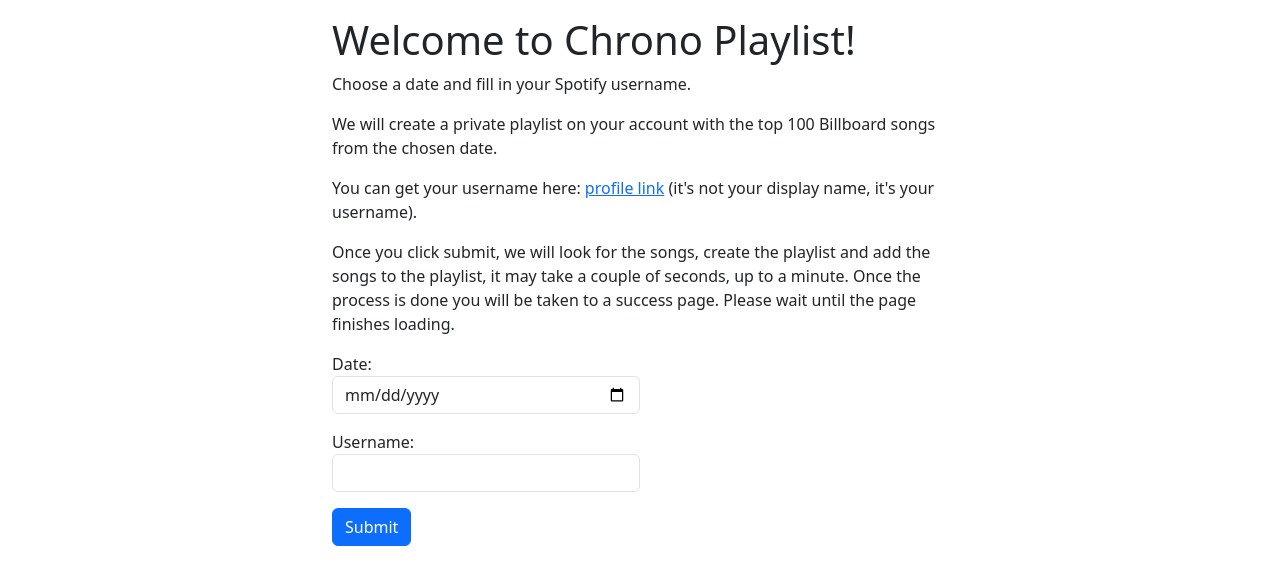
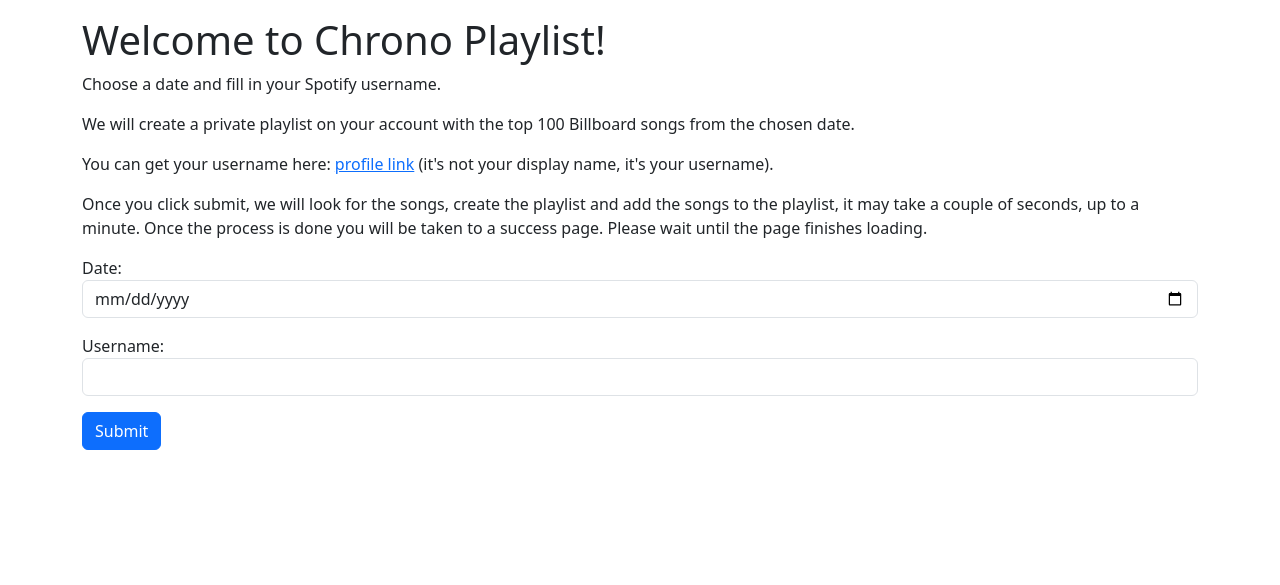
Before and after one commit to aricvs/chrono-playlist, a Python web app: template templates/index.html in a window 1280 px wide. Shown: the top 585 px of the page. Run offline with Jinja, Linux system fonts and the light colour scheme; the template is opened without the code that fills it, so the values that code supplies are empty.

Commit message:
Adjust container size in Bootstrap

```diff
--- a/templates/index.html
+++ b/templates/index.html
@@ -3,7 +3,7 @@
     Chrono Playlist
 {% endblock title %}
 {% block content %}
-    <div class="container w-50">
+    <div class="container">
         <h1>Welcome to Chrono Playlist!</h1>
         <p>Choose a date and fill in your Spotify username.</p>
         <p>We will create a private playlist on your account with the top 100 Billboard songs from the chosen date.</p>
@@ -14,11 +14,11 @@
             Once you click submit, we will look for the songs, create the playlist and add the songs to the playlist, it may take a couple of seconds, up to a minute. Once the process is done you will be taken to a success page. Please wait until the page finishes loading.
         </p>
         <form action="{{ url_for("submit") }}" method="POST">
-            <div class="form-group w-50 mb-3">
+            <div class="form-group mb-3">
                 <label for="date">Date:</label>
                 <input type="date" name="date" id="date" class="form-control">
             </div>
-            <div class="form-group w-50 mb-3">
+            <div class="form-group mb-3">
                 <label for="username">Username:</label>
                 <input type="text" name="username" id="username" class="form-control">
             </div>
--- a/templates/submit.html
+++ b/templates/submit.html
@@ -3,7 +3,7 @@
     Success
 {% endblock title %}
 {% block content %}
-    <div class="container w-50">
+    <div class="container">
         <h1>Success!</h1>
         <p>The playlist was created and the songs were added successfully. Now go back in time and enjoy your tunes!</p>
         <button onclick="window.history.back();" class="btn btn-primary">Create another playlist</button>
```
